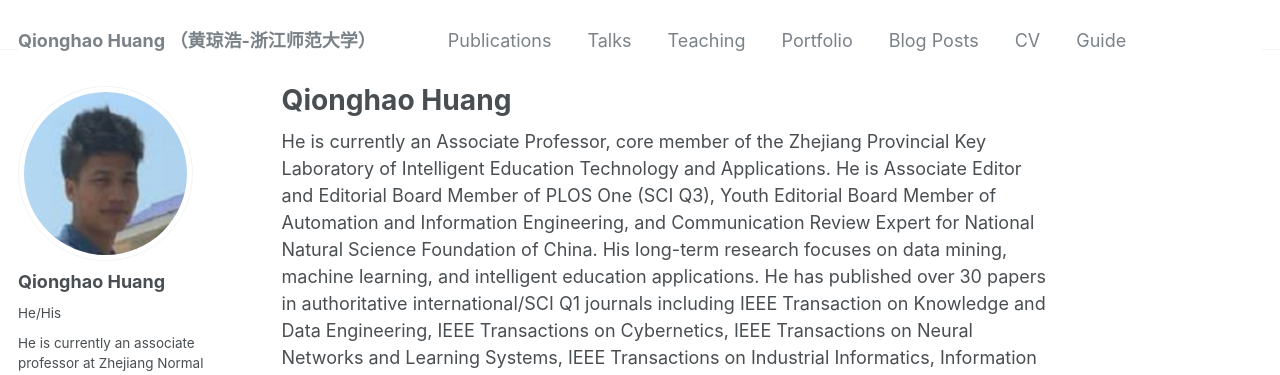
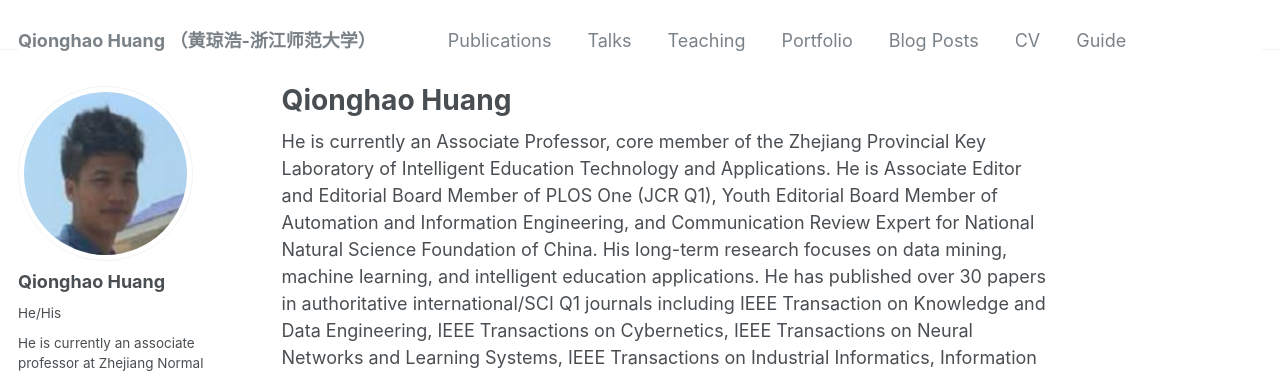
Before and after one commit to qhhuang-ai/qhhuang-ai.github.io, a Jekyll site: the page built from _pages/about.md, in a window 1280 px wide and 900 px high. Shown: the top 375 px of the window. Built offline with Jekyll 4.4.1, drawn with Linux system fonts in a browser that asks for light colours; some web fonts are replaced; a script that is not in the unit is left out; comment, search, counter and statistics services are not loaded; some of the changed text lies outside the part shown.

Commit message:
update CV

```diff
--- a/_pages/about.md
+++ b/_pages/about.md
@@ -9,7 +9,7 @@ redirect_from:
 
 
 He is currently an Associate Professor, core member of the Zhejiang Provincial Key Laboratory of Intelligent Education Technology and Applications.
-He is Associate Editor and Editorial Board Member of PLOS One (SCI Q3), Youth Editorial Board Member of Automation and Information Engineering, and Communication Review Expert for National Natural Science Foundation of China.
+He is Associate Editor and Editorial Board Member of PLOS One (JCR Q1), Youth Editorial Board Member of Automation and Information Engineering, and Communication Review Expert for National Natural Science Foundation of China.
 His long-term research focuses on data mining, machine learning, and intelligent education applications.
 He has published over 30 papers in authoritative international/SCI Q1 journals including IEEE Transaction on Knowledge and Data Engineering,
 IEEE Transactions on Cybernetics, IEEE Transactions on Neural Networks and Learning Systems, IEEE Transactions on Industrial Informatics, Information Fusion, Information Sciences, Pattern Recognition, Knowledge-Based Systems, with 1 ESI highly cited paper.
```
